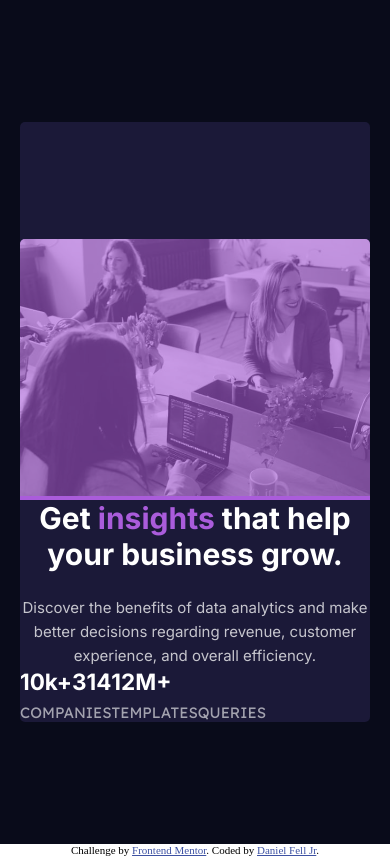
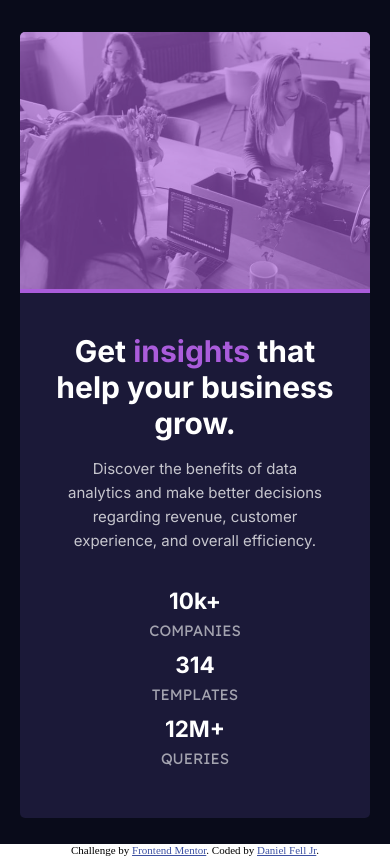
Before and after one commit to raked/stats-preview-card-component, a plain HTML site: page index.html in a window 390 px wide. Drawn offline with Linux system fonts and the light colour scheme.

Commit message:
Finished styling for mobile

```diff
--- a/index.html
+++ b/index.html
@@ -33,9 +33,9 @@
     <h2><li class="stats">12M+</li></h2>
   </ul>
   <ul>
-    <li class="statsheadings">companies</li>
-    <li class="statsheadings">templates</li>
-    <li class="statsheadings">queries</li>
+    <li class="statsheadings" id="statsheading1">companies</li>
+    <li class="statsheadings" id="statsheading2">templates</li>
+    <li class="statsheadings" id="statsheading3">queries</li>
   </ul>
 </div>
 <div id="headerimage">
--- a/styles/index.css
+++ b/styles/index.css
@@ -86,6 +86,14 @@ body ul {
 }
 
 @media only screen and (max-width: 1000px) {
+  body ul {
+    flex-direction: column;
+    justify-content: center;
+    align-items: center;
+    margin: 0px;
+    padding: 0px;
+  }
+
   .container {
     background-color: hsl(233, 47%, 7%);
     min-height: 100vh;
@@ -95,6 +103,7 @@ body ul {
   }
   .card {
     background-color: hsl(244, 38%, 16%);
+    margin-top: 12rem;
     width: 350px;
     height: 600px;
     display: flex;
@@ -103,12 +112,36 @@ body ul {
     text-align: center;
   }
 
+  #statsheading1 {
+    position: relative;
+    top: -140px;
+  }
+
+  #statsheading2 {
+    position: relative;
+    top: -95px;
+  }
+
+  #statsheading3 {
+    position: relative;
+    top: -50px;
+  }
+
   .statsheadings {
-    margin-right: 0px;
+    margin: 0px;
   }
 
   .stats {
     margin-right: 0px;
+    margin-bottom: 0px;
+    line-height: 4rem;
+  }
+
+  #mainheading {
+    margin-top: 2.5rem;
+    margin-left: 2rem;
+    margin-right: 2rem;
+    margin-bottom: 1rem;
   }
 
   #content {
@@ -128,5 +161,8 @@ body ul {
   #mainparagraph {
     line-height: 1.5rem;
     margin: 0px;
+    margin-left: 2.5rem;
+    margin-right: 2.5rem;
+    margin-bottom: 1rem;
   }
 }
```
